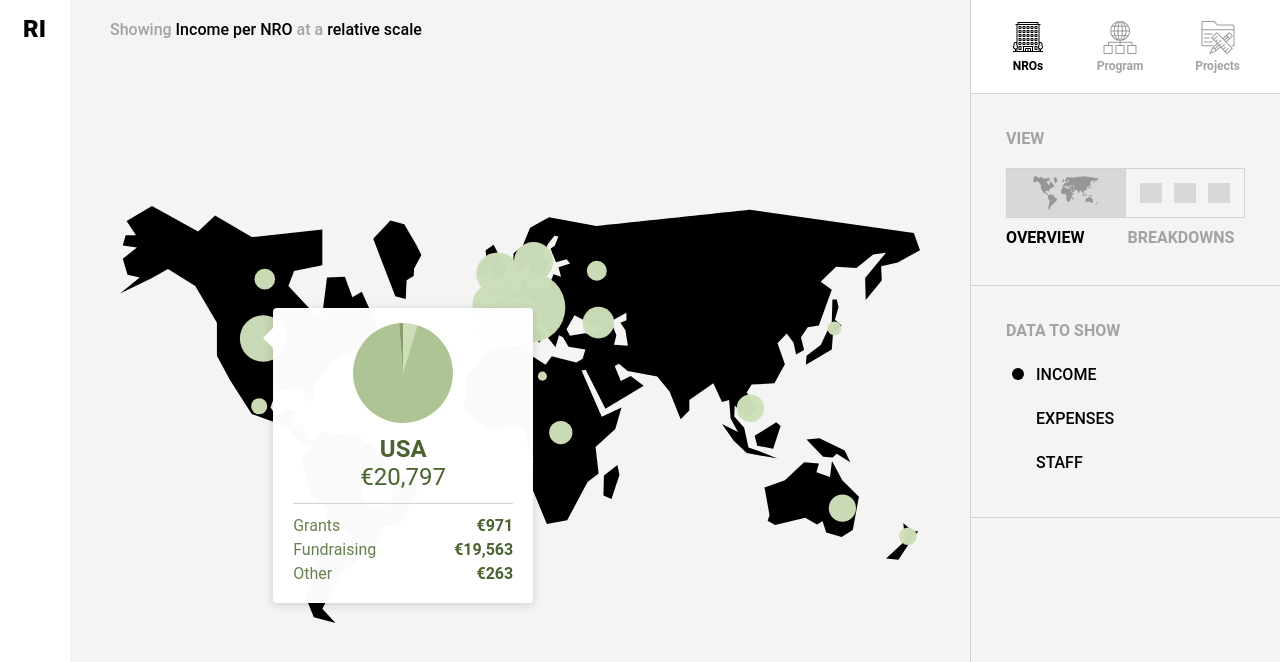
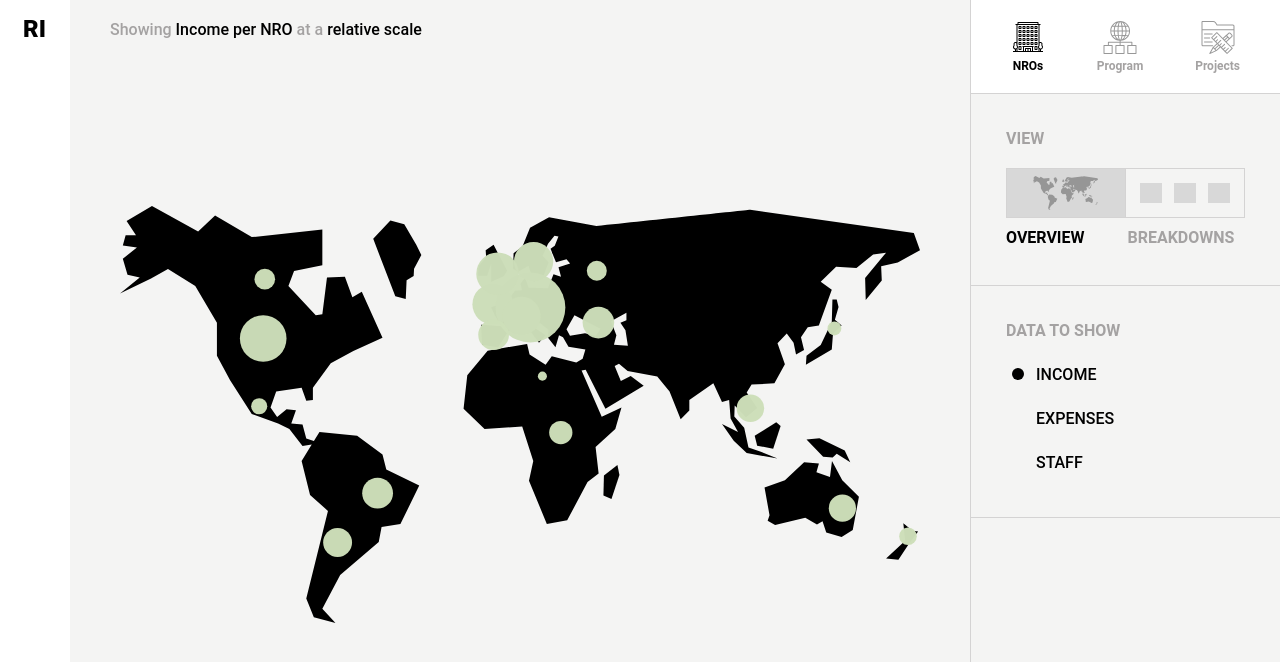
Before and after one commit to Arpo87/https-github.com-vanishing-point-studio-gp-resource, a React (Create React App) app in the folder frontend/: page / in a window 1280 px wide. Shown: the top 662 px of the page. Built offline with nearby package versions, Linux system fonts and the light colour scheme; what webfontloader would draw is missing.

Commit message:
Experiments with details selection via mousewheel

```diff
--- a/frontend/src/components/map/Map.jsx
+++ b/frontend/src/components/map/Map.jsx
@@ -3,7 +3,7 @@ import ResizeDetector from 'react-resize-detector'
 import { select } from 'd3-selection'
 import { transition } from 'd3-transition'
 import { withRouter } from 'react-router-dom'
-import { getDataSelection } from '../../utils'
+import { getDataSelection, getSelectedNro, selectNro } from '../../utils'
 import { data, mapCoordinates } from '../../utils/fakeData'
 import DetailsPopup from './DetailsPopup'
 import map from '../../assets/map.svg'
@@ -16,7 +16,6 @@ const AVERAGE_RADIUS = 2 // Radius of average value as percentage of svg width.
 // Need to import transition to be able to call it on a selection for some reason.
 transition()
 
-const scaleFunction = null // E.g. Math.log, Math.log10, or null for linear scale (x => x).
 const dataWithCoordinates = data
   .filter(d => mapCoordinates[d.location])
   .map(d => ({ ...d, coordinates: mapCoordinates[d.location] }))
@@ -24,18 +23,19 @@ const dataWithCoordinates = data
 const valueToRadius = (value, dataSelection, svgWidth) => {
   const values = data.map(d => d[dataSelection].reduce((a, b) => a + b, 0))
   const averageValue = values.reduce((a, b) => a + b, 0) / values.length
-
-  const scaledValue = scaleFunction ? scaleFunction(value) : value
-  const scaledAverageValue = scaleFunction ? scaleFunction(averageValue) : averageValue
   const averageAreaInPx = Math.PI * Math.pow((svgWidth * AVERAGE_RADIUS) / 100, 2)
-  const areaInPx = (scaledValue / scaledAverageValue) * averageAreaInPx
-
+  const areaInPx = (value / averageValue) * averageAreaInPx
   return Math.sqrt(areaInPx / Math.PI)
 }
 
 class Map extends React.PureComponent {
   componentDidMount() {
+    window.addEventListener('wheel', this.handleWheel)
     this.draw()
+  }
+
+  componentWillUnmount() {
+    window.addEventListener('wheel', this.handleWheel)
   }
 
   componentDidUpdate() {
@@ -43,7 +43,8 @@ class Map extends React.PureComponent {
   }
 
   render() {
-    const { dataSelection, nro } = this.props
+    const { dataSelection } = this.props
+    const nroData = this.getSelectedNroData()
     return (
       <div className="map-view" ref={e => (this.viewElement = e)}>
         <div className="map-container">
@@ -60,12 +61,8 @@ class Map extends React.PureComponent {
               console.log(x, y)
             }}
           />
-          {nro && (
-            <DetailsPopup
-              data={this.nroSelection()}
-              dataSelection={dataSelection}
-              popupRef={e => (this.popupElement = e)}
-            />
+          {nroData && (
+            <DetailsPopup data={nroData} dataSelection={dataSelection} popupRef={e => (this.popupElement = e)} />
           )}
         </div>
       </div>
@@ -93,11 +90,12 @@ class Map extends React.PureComponent {
         return valueToRadius(total, dataSelection, width)
       })
 
-    const nroData = this.nroSelection()
+    const nroData = this.getSelectedNroData()
+    if (nroData) {
       const nroX = nroData.coordinates[0] * width
       const nroY = nroData.coordinates[1] * height
 
-    let anchorX, anchorY
+      let anchorX
       if (nroX + POPUP_WIDTH < width) {
         anchorX = nroX + POPUP_ANCHOR_WIDTH
         this.popupElement.classList.remove('anchor-right')
@@ -106,23 +104,51 @@ class Map extends React.PureComponent {
         this.popupElement.classList.add('anchor-right')
       }
 
-    const popupBounds = this.popupElement.getBoundingClientRect()
-    if (popupBounds.bottom < window.innerHeight - 10) {
+      let anchorY
+      const svgOffsetY = this.svgElement.getBoundingClientRect().top
+      const popupHeight = this.popupElement.getBoundingClientRect().height
+      if (svgOffsetY + nroY + popupHeight < window.innerHeight - 10) {
         anchorY = nroY - 20 - POPUP_ANCHOR_WIDTH
         this.popupElement.classList.remove('anchor-bottom')
       } else {
-      anchorY = nroY - popupBounds.height + 20 + POPUP_ANCHOR_WIDTH
+        anchorY = nroY - popupHeight + 20 + POPUP_ANCHOR_WIDTH
         this.popupElement.classList.add('anchor-bottom')
       }
 
-    select(this.popupElement).attr('style', 'left: ' + anchorX + 'px; top: ' + anchorY + 'px;')
+      select(this.popupElement)
+        .transition()
+        .duration(400)
+        .attr('style', 'left: ' + anchorX + 'px; top: ' + anchorY + 'px;')
+    }
   }
 
-  nroSelection = () => this.props.data.filter(d => d.location === this.props.nro)[0] || this.props.data[0]
+  getSelectedNroData = () => this.props.data.filter(d => d.location === this.props.nro)[0]
+
+  handleWheel = e => {
+    if (e.deltaY !== 0) {
+      const { data, nro, location, history } = this.props
+      const currentIndex = data.findIndex(d => d.location === nro)
+      let nextIndex = currentIndex + (e.deltaY > 0 ? 1 : -1)
+      if (nextIndex < 0) {
+        nextIndex = data.length - 1
+      } else if (nextIndex > data.length - 1) {
+        nextIndex = 0
+      }
+      if (data[nextIndex]) {
+        selectNro(data[nextIndex].location, location, history)
+      }
+    }
+  }
 }
 
-const MapWithFakeData = ({ location }) => (
-  <Map data={dataWithCoordinates} dataSelection={getDataSelection(location)} nro="USA" />
+const MapWithFakeData = ({ location, history }) => (
+  <Map
+    data={dataWithCoordinates}
+    dataSelection={getDataSelection(location)}
+    nro={getSelectedNro(location)}
+    location={location}
+    history={history}
+  />
 )
 
 export default withRouter(MapWithFakeData)
--- a/frontend/src/components/map/Map.scss
+++ b/frontend/src/components/map/Map.scss
@@ -8,6 +8,7 @@
   flex-direction: column;
   justify-content: center;
   align-items: stretch;
+  overflow: hidden;
 
   .map-container {
     position: relative;
--- a/frontend/src/utils/index.js
+++ b/frontend/src/utils/index.js
@@ -3,6 +3,19 @@ const types = ['income', 'expenses', 'staff']
 export const getDataSelection = location => {
   const value = new URLSearchParams(location.search).get('data')
   return types.includes(value) ? value : types[0]
+}
+
+export const getSelectedNro = location => {
+  return new URLSearchParams(location.search).get('nro')
+}
+
+export const selectNro = (nro, location, history) => {
+  const newSearch = new URLSearchParams(location.search)
+  newSearch.set('nro', nro)
+  history.replace({
+    pathname: location.pathname,
+    search: newSearch.toString(),
+  })
 }
 
 // Copied from StackOverflow.
```
Lines whose indentation alone changed are shown as unchanged.
